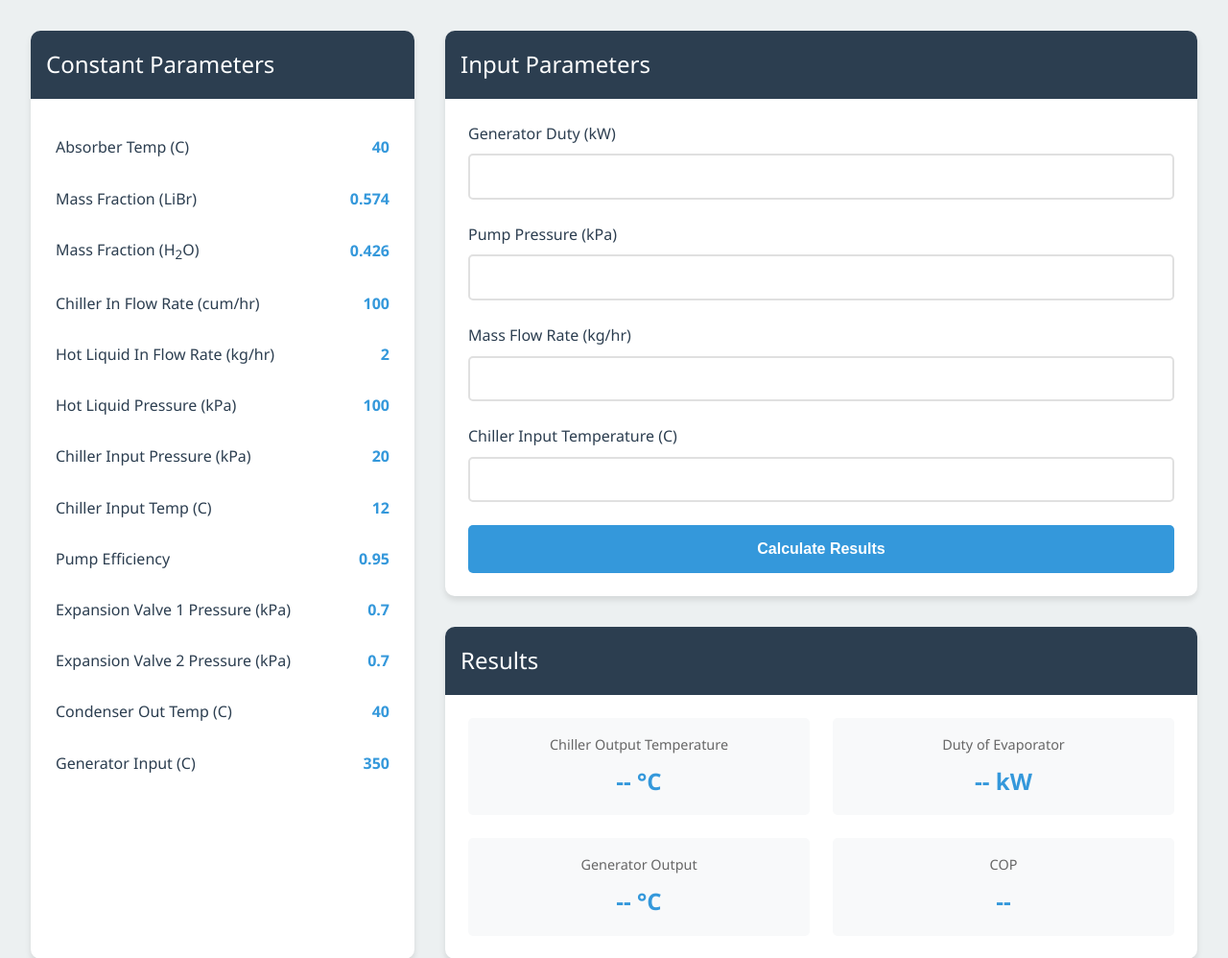
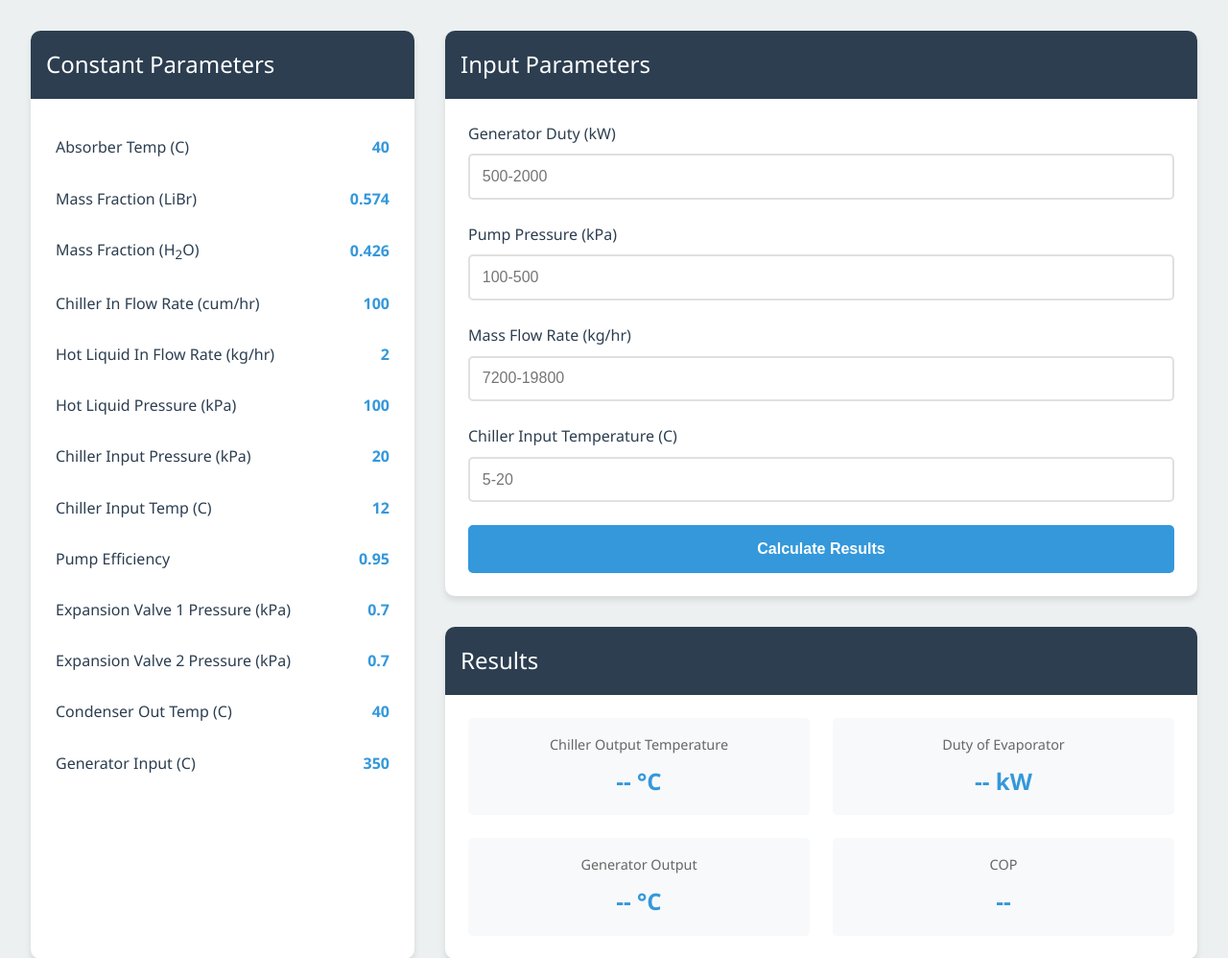
Before and after one commit to Thanidu/HvacWeb, a Flask app: page / in a window 1280 px wide. Shown: the part 99-1097 px from the top of the page at 96% size. Run offline with Flask 3, Linux system fonts and the light colour scheme; parts of the project's set-up code (start-up, migrations or seed data) failed here and were passed over.

Commit message:
limit the user input range

```diff
--- a/templates/index.html
+++ b/templates/index.html
@@ -46,22 +46,22 @@
                     <form id="chillerForm" onsubmit="submitForm(event)">
                         <div class="input-group">
                             <label for="generatorDuty">Generator Duty (kW)</label>
-                            <input type="number" id="generatorDuty" name="generatorDuty" step="0.01" required>
+                            <input type="number" id="generatorDuty" name="generatorDuty" step="0.01" min="500" max="2000" placeholder="500-2000" required>
                         </div>
 
                         <div class="input-group">
                             <label for="pumpPressure">Pump Pressure (kPa)</label>
-                            <input type="number" id="pumpPressure" name="pumpPressure" step="0.01" required>
+                            <input type="number" id="pumpPressure" name="pumpPressure" step="0.01" min="100" max="500" placeholder="100-500" required>
                         </div>
 
                         <div class="input-group">
                             <label for="massFlowRate">Mass Flow Rate (kg/hr)</label>
-                            <input type="number" id="massFlowRate" name="massFlowRate" step="0.01" required>
+                            <input type="number" id="massFlowRate" name="massFlowRate" step="0.01" min="7200" max="19800" placeholder="7200-19800" required>
                         </div>
 
                         <div class="input-group">
                             <label for="chillerInTemp">Chiller Input Temperature (C)</label>
-                            <input type="number" id="chillerInTemp" name="chillerInTemp" step="0.01" required>
+                            <input type="number" id="chillerInTemp" name="chillerInTemp" step="0.01" min="5" max="20" placeholder="5-20" required>
                         </div>
 
                         <button type="submit">Calculate Results</button>
```
